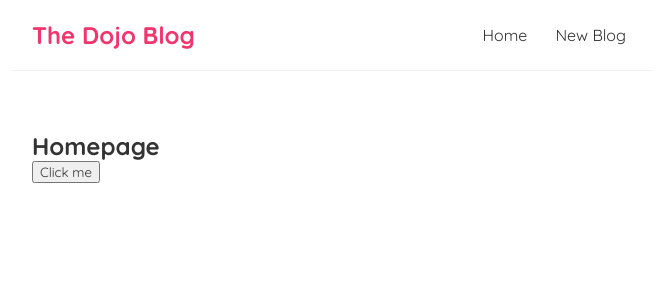
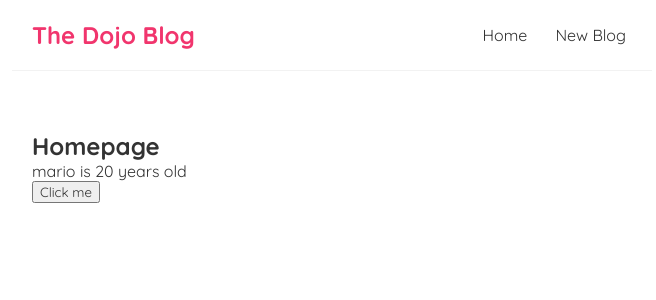
Before and after one commit to liuyuelintop/dijo-blog, a React (Create React App) app: page / in a window 1280 px wide. Shown: the top 300 px of the page, without its empty margins (308-964 px from the left). Built offline with nearby package versions, Linux system fonts and the light colour scheme.

Commit message:
use State to create reactive value

```diff
--- a/src/components/Home.js
+++ b/src/components/Home.js
@@ -1,11 +1,18 @@
+import { useState } from "react";
+
 const Home = () => {
+    // make a hook: state, which is a reactive value
+    const handleClick = () => {
+        setName('luigi');
+        setAge(30)
+    }
 
-    const handleClick = () => {
-        console.log('Hello, Ninja')
-    }
+    const [name, setName] = useState("mario");
+    const [age, setAge] = useState(20);
     return (
         <div className="home">
             <h2>Homepage</h2>
+            <p>{name} is {age} years old</p>
             <button onClick={handleClick}>Click me</button>
         </div>
     );
```
